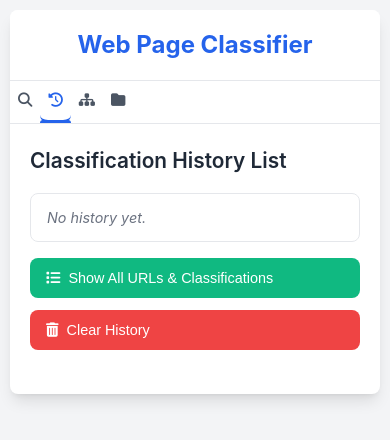
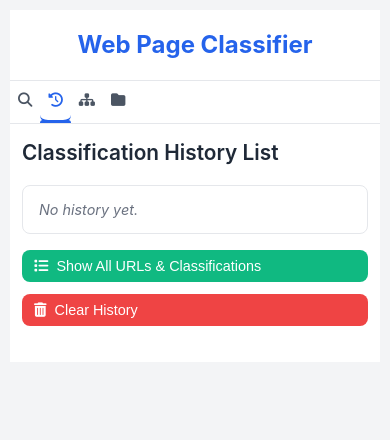
Before and after one commit to fivank/Url-classifier, a website: page index.html in a window 390 px wide. Both pictures are taken after a click on the button 55 px from the left and 102 px from the top of the page. Drawn offline with Linux system fonts and the light colour scheme.

Commit message:
Refactor main container styles for improved layout and compact display

```diff
--- a/index.html
+++ b/index.html
@@ -351,6 +351,28 @@
 
             .breadcrumb-container {
                 padding: 0.5rem;
+            }
+
+            /* Expand main container */
+            .main-wrapper {
+                width: 100%;
+                max-width: none;
+                margin: 0;
+                border-radius: 0;
+                box-shadow: none;
+                overflow: auto;
+            }
+            /* Reduce internal page padding */
+            .page-content {
+                padding: 0.75rem;
+            }
+            /* Use less padding in the URL tree container */
+            #urlTreeContainer {
+                padding: 0.5rem;
+            }
+            /* Adjust history button padding for compact display */
+            .history-actions button {
+                padding: 0.5rem 0.75rem;
             }
         }
     </style>
```
